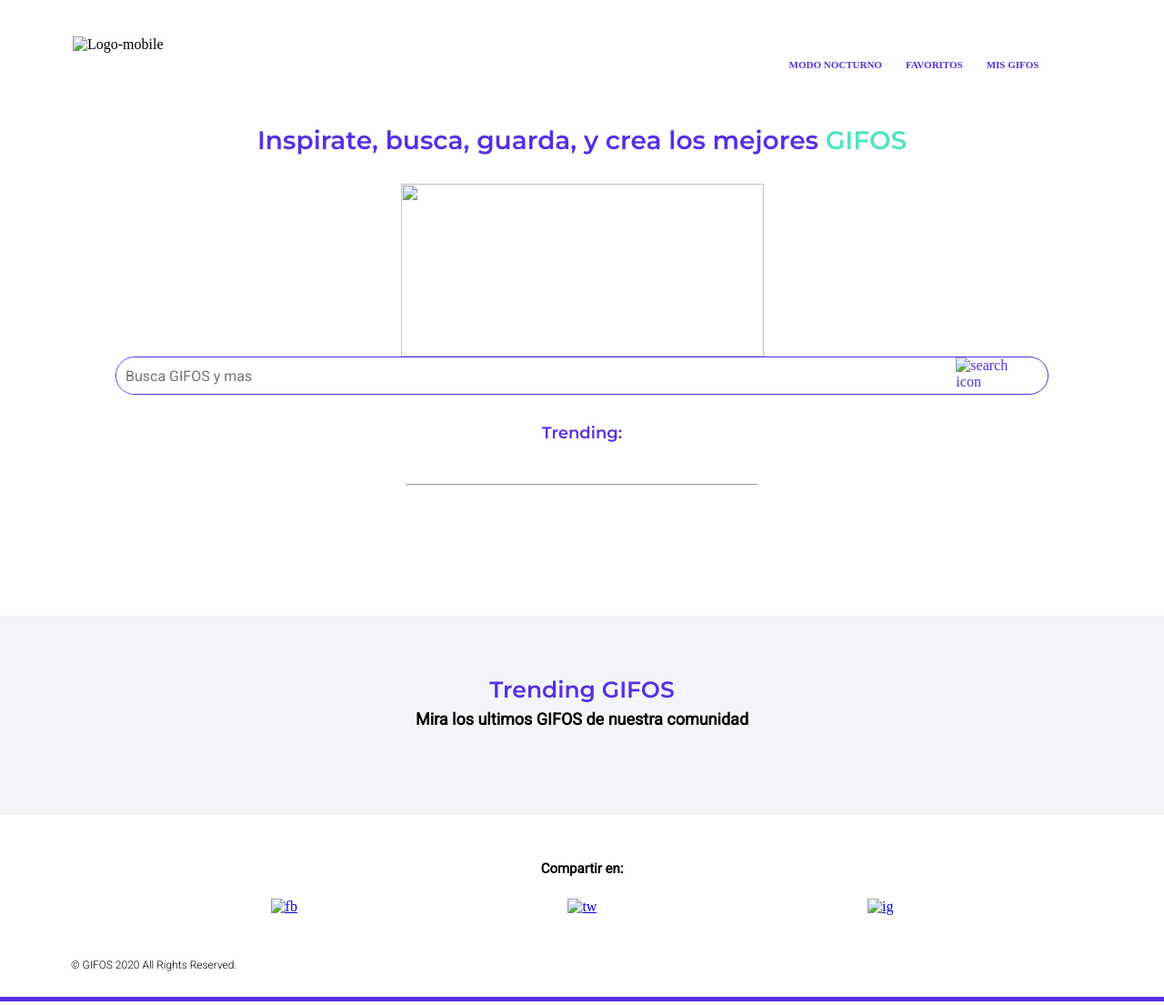
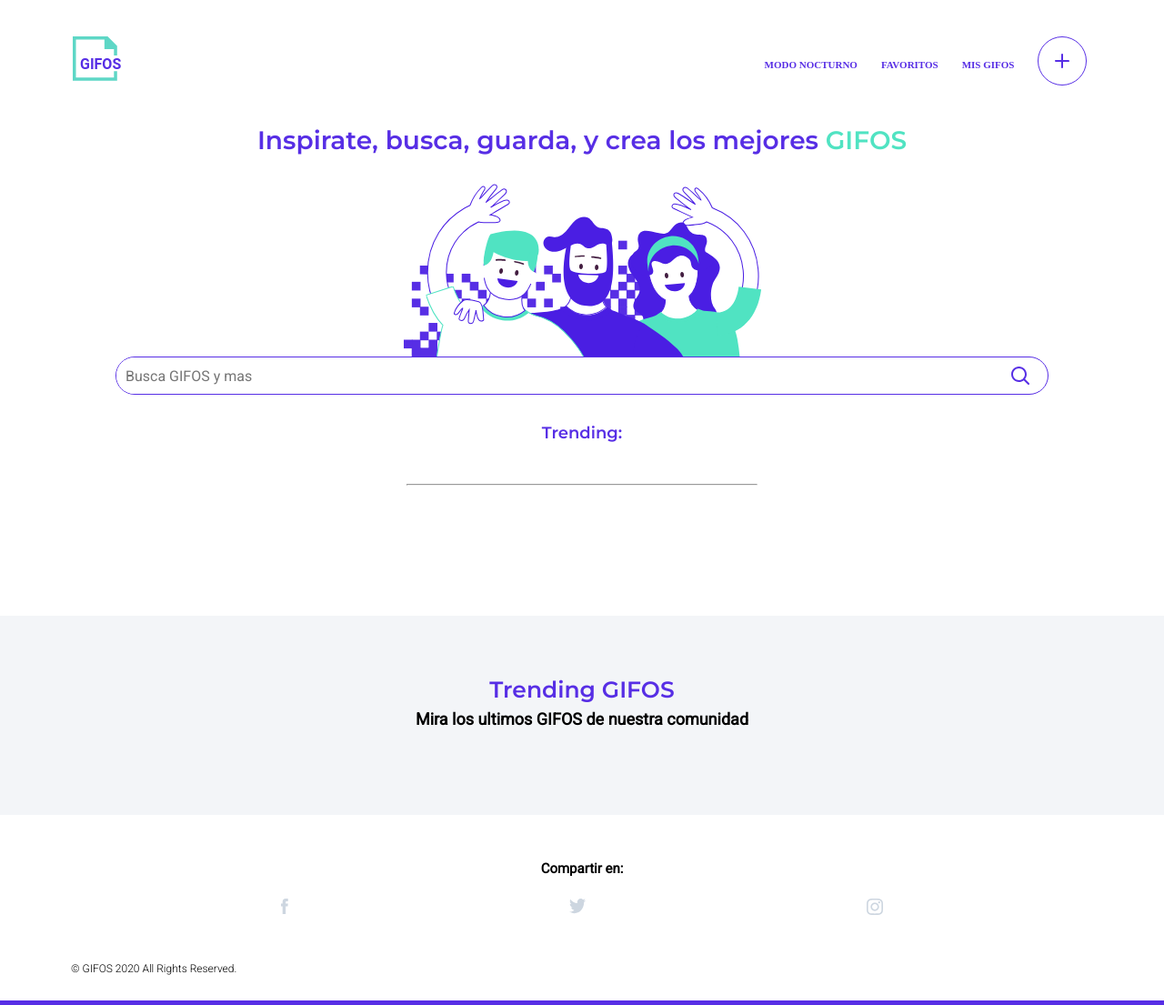
Before and after one commit to JJorgemartin/GIFoS, a plain HTML site: page index.html in a window 1280 px wide. Shown: the whole page at 91% size. Drawn offline with nearby package versions, Linux system fonts and the light colour scheme; files that its build step writes are made by us from their sources; the site is published under a folder, as on GitHub Pages, so addresses that start at the root find nothing; no server answers.

Commit message:
errores en links

```diff
--- a/index.html
+++ b/index.html
@@ -13,17 +13,17 @@
         <hr class="hr-header">
         <nav>
             <div class="menu">
-                <img class="logo" src="/imagenes/logo-mobile.svg" alt="Logo-mobile">
-                <img id="burger" src="/imagenes/burger.svg" alt="Burger">
+                <img class="logo" src="./imagenes/logo-mobile.svg" alt="Logo-mobile">
+                <img id="burger" src="./imagenes/burger.svg" alt="Burger">
             </div>
             <ul id="titHiden" class="divCtn">
                 <div class="divCtn">
                     <li> <a id="modoNocturno"></a></li>
                     <hr class="hiden">
-                    <li> <a href="/HTML/favoritos.html">Favoritos</a></li>
+                    <li> <a href="./HTML/favoritos.html">Favoritos</a></li>
                     <hr class="hiden">
-                    <li> <a href="/HTML/misGifos.html">Mis Gifos</a></li>
-                    <li><a href=""><img src="/imagenes/button-crear-gifo.svg" alt=""></a></li>
+                    <li> <a href="./HTML/misGifos.html">Mis Gifos</a></li>
+                    <li><a href=""><img src="./imagenes/button-crear-gifo.svg" alt=""></a></li>
                 </div>
             </ul>
         </nav>
@@ -33,12 +33,12 @@
         <section class="sectionPrincipal">
             <h1 class="tittle">Inspirate, busca, guarda, y crea los mejores <span class="fos">GIFOS</span></h1>
             <div class="img">
-                <img  class="imgHeader" src="/imagenes/ilustra_header.svg" alt="">
+                <img  class="imgHeader" src="./imagenes/ilustra_header.svg" alt="">
             </div>
         </section>
         <div class="search">
             <input type="text" placeholder="Busca GIFOS y mas" id="btn-search">
-            <img class="imgSearch" src="/imagenes/icon-search.svg" alt="search icon">
+            <img class="imgSearch" src="./imagenes/icon-search.svg" alt="search icon">
 
             <ul>
 
@@ -57,7 +57,7 @@
         <div id="resultsImg">
         </div>
         <div class="ctnbuttonMore">
-            <img id="btnMore" src="/imagenes/CTA-ver-mas.svg" alt="">
+            <img id="btnMore" src="./imagenes/CTA-ver-mas.svg" alt="">
         </div>
     </section>
 
@@ -72,9 +72,9 @@
             <div class="CtnRedes">
                 <h2>Compartir en:</h2>
                 <ul>
-                    <a href="www.facebook.com"><img src="/imagenes/icon_facebook.svg" alt="fb"></a>
-                    <a href="www.twitter.com"><img src="/imagenes/icon-twitter.svg" alt="tw"></a>
-                    <a href="www.instagram.com"><img src="/imagenes/icon_instagram.svg" alt="ig"></a>
+                    <a href="www.facebook.com"><img src="./imagenes/icon_facebook.svg" alt="fb"></a>
+                    <a href="www.twitter.com"><img src="./imagenes/icon-twitter.svg" alt="tw"></a>
+                    <a href="www.instagram.com"><img src="./imagenes/icon_instagram.svg" alt="ig"></a>
                 </ul>
             </div>
             <p>© GIFOS 2020 All Rights Reserved.</p>
```
